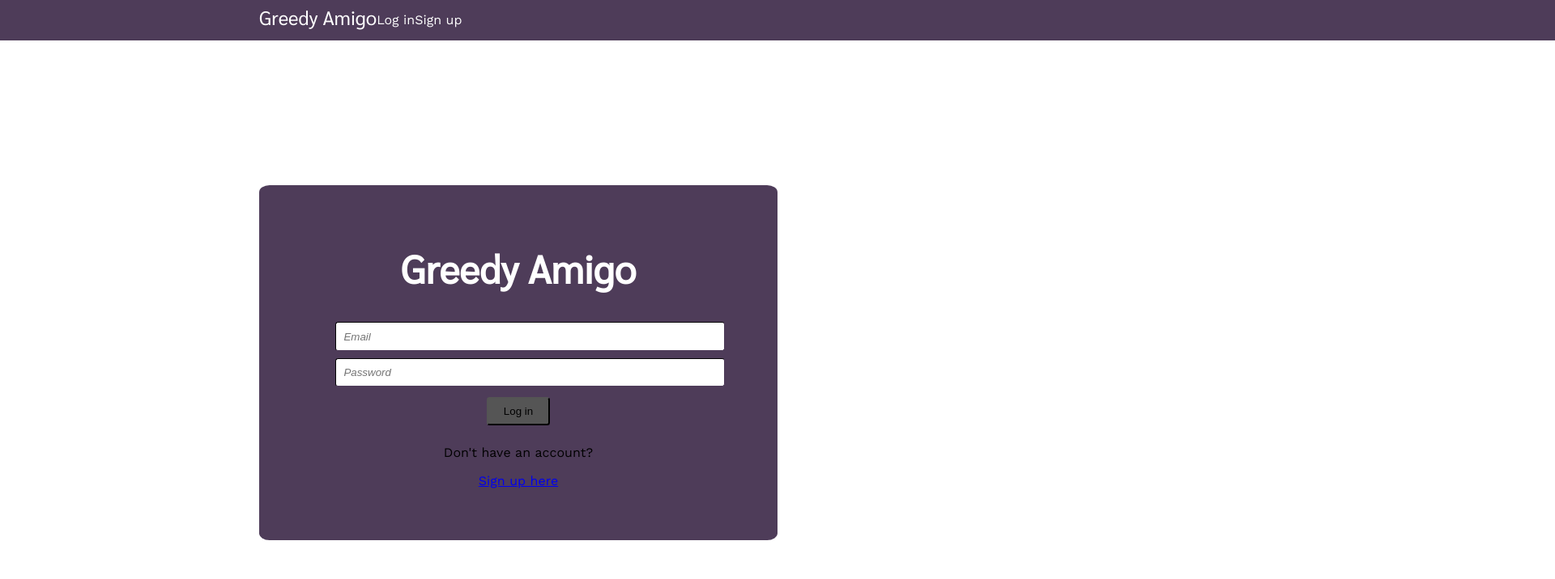
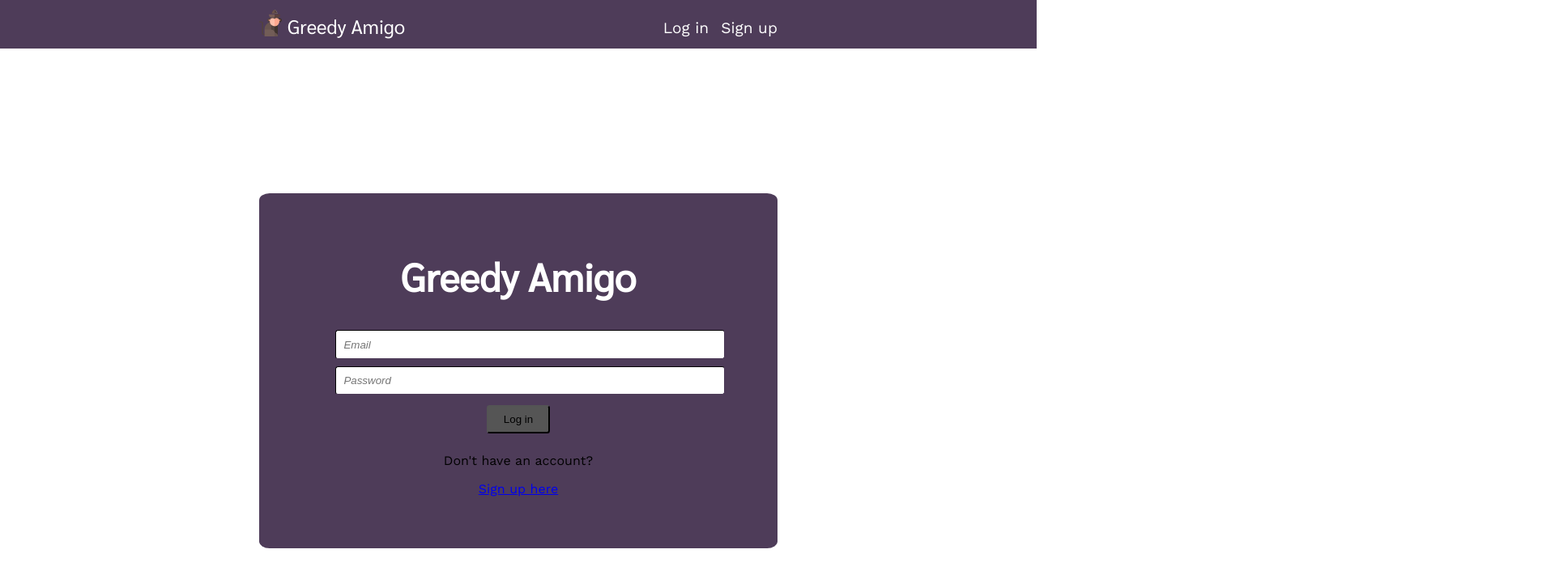
Before and after one commit to GreedyAmigo/greedyamigo-webapp, a plain HTML site: page index.html in a window 1280 px wide. Shown: the whole page at 81% size, 1920 px wide, since content can reach past the window. Drawn offline with nearby package versions, Linux system fonts and the light colour scheme.

Commit message:
add working navbar for loginpage

```diff
--- a/index.html
+++ b/index.html
@@ -30,10 +30,16 @@
     </head>
     <body>
         <nav class="navbar">
-            <!-- greedy amigo logo entry -->
-            <a class="nav_item nav_greedy_amigo_text" href="index.html">Greedy Amigo</a>
-            <a class="nav_item nav_right_item" href="index.html">Log in</a>
-            <a class="nav_item nav_right_item" href="pages/signup.html">Sign up</a>
+            <div class="navbar_left">
+                <a href="index.html">
+                    <object class="nav_item nav_greedy_amigo_logo" type="image/svg+xml" data="img/logo.svg"></object>
+                </a>
+                <a class="nav_item nav_greedy_amigo_text" href="index.html">Greedy Amigo</a>
+            </div>
+            <div class="navbar_right">
+                <a class="nav_item nav_right_item" href="index.html">Log in</a>
+                <a class="nav_item nav_right_item" href="pages/signup.html">Sign up</a>
+            </div>
         </nav>
 
         <main class="main">
--- a/style.css
+++ b/style.css
@@ -20,27 +20,54 @@ body {
 }
 
 .navbar {
-    width: 100%;
-    height: 50px;
+    height: 60px;
     background: var(--navbar_background_color);
 
     display: flex;
+    flex-direction: row;
+    flex-wrap: wrap;
+    justify-content: space-between;
+}
+
+.navbar_left {
+    display: flex;
+    flex-direction: row;
+    justify-content: flex-start;
+}
+
+.navbar_right {
+    display: flex;
+    flex-direction: row;
+    justify-content: flex-end;
 }
 
 .nav_item {
     text-decoration: none;
     color: var(--navbar-text_color);
+    border: 30px black;
+
+    padding-top: 7px;
+}
+
+.nav_greedy_amigo_logo {
+    width: 28px;
+
+    padding-top: 12px;
+    padding-right: 7px;
 }
 
 .nav_greedy_amigo_text {
-    padding-top: 5px;
-
     font-size: 1.5rem;
     font-family: 'Sarabun', Helvetica, Arial, sans-serif;
+
+    padding-top: 16px;
 }
 
 .nav_right_item {
-    padding-top: 15px;
+    font-size: 1.2rem;
+
+    padding-top: 23px;
+    padding-left: 15px;
 }
 
 @media screen and (max-width: 499px) {
```
